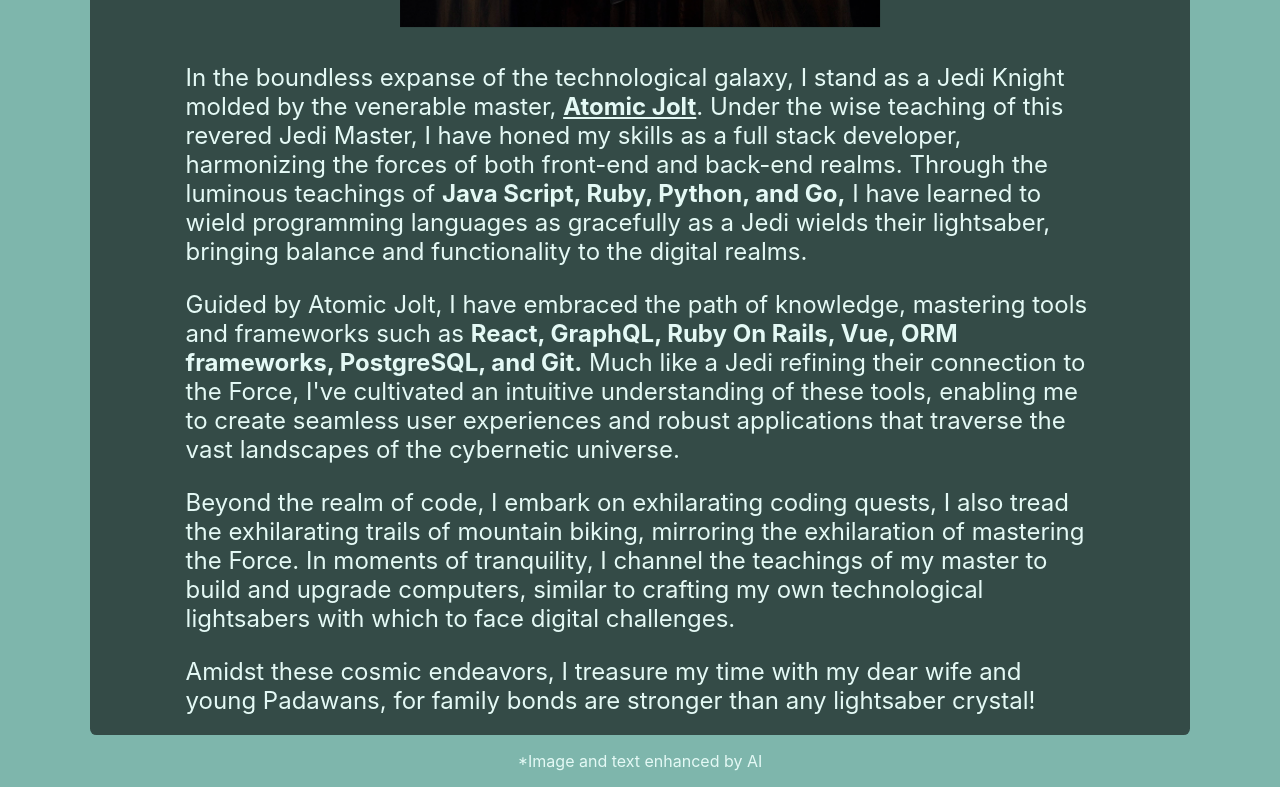
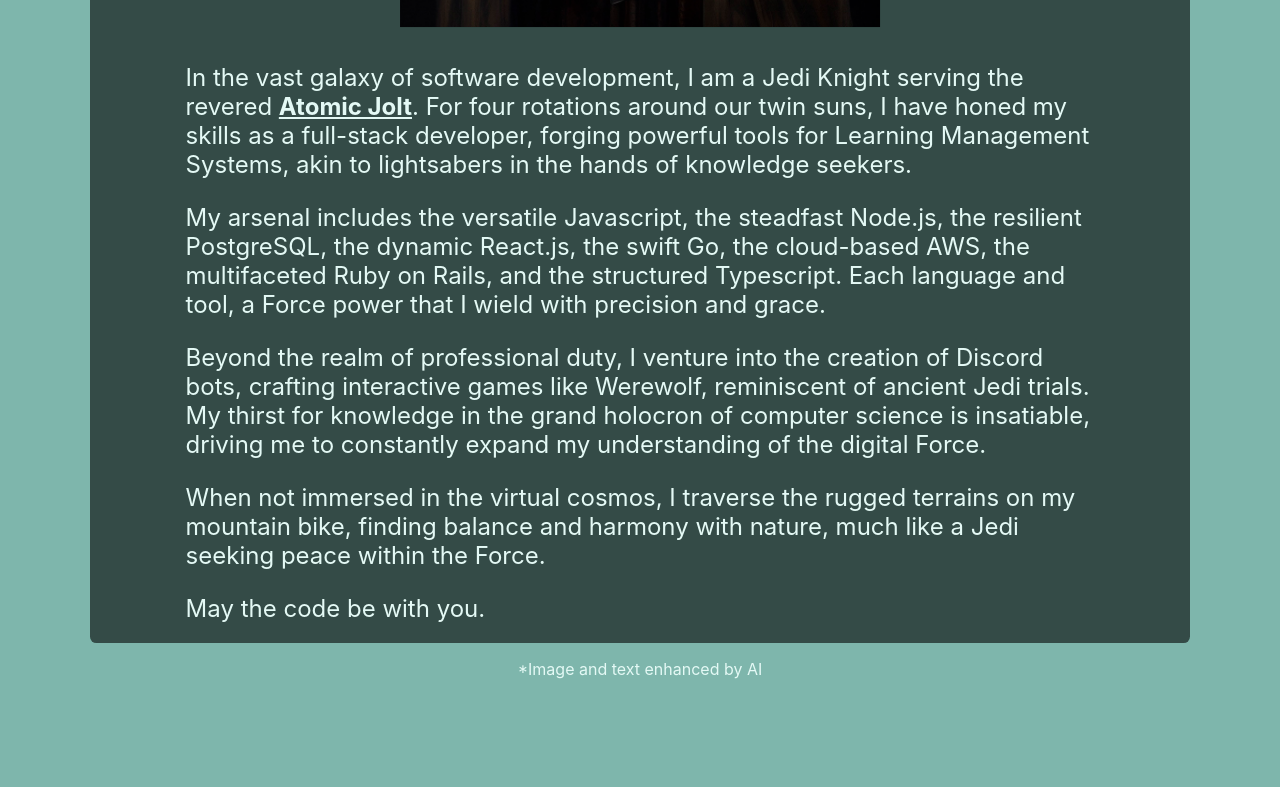
Before and after one commit to CarterFiggins/carterfiggins.github.io, a React (Create React App) app: page /#/about-me in a window 1280 px wide. Shown: the part 784-1571 px from the top of the page. After the commit the page ends 1479 px from the top, so only its background shows below. Built offline with nearby package versions, Linux system fonts and the light colour scheme.

Commit message:
redo about me page

```diff
--- a/src/component/AboutMe.js
+++ b/src/component/AboutMe.js
@@ -16,7 +16,7 @@ export default function AboutMe() {
     <div className="content-column">
       <div className="about-me-title">
         <h1 className="content-title">Carter Figgins</h1>
-        <p className="content-subtitle-sm">Hello, welcome to my website!</p>
+        <p className="content-subtitle-sm">Hello! Explore my story through various themes.</p>
       </div>
       <div className="world-buttons">
         <button
--- a/src/component/introductions/PokemonIntro.js
+++ b/src/component/introductions/PokemonIntro.js
@@ -3,16 +3,13 @@ export default function PokemonIntro() {
     <div className="content-body about-me-body">
       <div className="content-body__text fade-in-from-top">
         <p>
-          Greetings, fellow trainers! In the expansive realm of programming, I'm like a seasoned Pokémon Trainer, embarking on a thrilling journey with my trusty team of coding companions.
+          Hey there, fellow trainers! I've been on an epic journey as a full-stack developer at <b><a href="https://www.atomicjolt.com/" target="blank" className="link-in-text">Atomic Jolt</a></b> for four years, where I've been crafting tools for Learning Management Systems just like training Pokémon for battle. My coding team consists of powerful creatures like Javascript, Node.js, PostgreSQL, React.js, Go, AWS, Ruby on Rails, and Typescript, each with their own unique moves and strengths, ready to tackle any challenge that comes our way!
         </p>
         <p>
-          As a full-stack developer hailing from the esteemed grounds of <b><a href="https://www.atomicjolt.com/" target="blank" className="link-in-text">Atomic Jolt</a></b>, I harness the formidable powers of programming tools that mirror the abilities of Pokémon. With the agility of <b>JavaScript</b>, the adaptability of <b>Ruby</b>, the versatility of <b>Python</b>, and the precision of <b>Go</b>, I craft digital wonders that rival the strength of any battle-ready creature.
+          When I'm not mastering the digital battlefield, I love to train Discord bots to play games like Werewolf, giving them the skills they need to outwit and outplay. But my journey doesn't stop there - I'm always on the lookout for new knowledge and techniques in the vast world of computer science, just like discovering new Pokémon species in the tall grass.
         </p>
         <p>
-          My arsenal includes <b>React</b>, the electrifying force that sparks life into user interfaces, <b>GraphQL</b>, a psychic link connecting data realms, and the sturdy <b>Ruby On Rails</b>, a framework as reliable as a Charizard's wings. I also wield <b>Vue</b> like a shapeshifting Ditto, <b>ORM Frameworks</b> that streamline communication like a telepathic Alakazam, and <b>Git</b>, the guardian of version control.
-        </p>
-        <p>
-          Beyond the screen's glow, you'll find me conquering trails on my mountain bike, just as I conquer coding challenges, and bonding with my cherished family—my steadfast support team—completing the portrait of a well-rounded Trainer who embraces the art of balance.
+          And when I'm not immersed in the digital realm, you can find me out in the wild, tearing through rugged terrains on my trusty mountain bike, just like exploring new regions in search of rare Pokémon. So join me on this adventure, fellow trainers, as we catch 'em all and master the art of software development together!
         </p>
       </div>
       <div className="image-container fade-in">
--- a/src/component/introductions/StarWarsIntro.js
+++ b/src/component/introductions/StarWarsIntro.js
@@ -3,16 +3,19 @@ export default function StarWarsIntro() {
     <div className="content-body about-me-body">
       <div className="content-body__text fade-in-from-top">
         <p>
-          In the boundless expanse of the technological galaxy, I stand as a Jedi Knight molded by the venerable master, <b><a href="https://www.atomicjolt.com/" target="blank" className="link-in-text">Atomic Jolt</a></b>. Under the wise teaching of this revered Jedi Master, I have honed my skills as a full stack developer, harmonizing the forces of both front-end and back-end realms. Through the luminous teachings of <b>Java Script, Ruby, Python, and Go,</b> I have learned to wield programming languages as gracefully as a Jedi wields their lightsaber, bringing balance and functionality to the digital realms.
+          In the vast galaxy of software development, I am a Jedi Knight serving the revered <b><a href="https://www.atomicjolt.com/" target="blank" className="link-in-text">Atomic Jolt</a></b>. For four rotations around our twin suns, I have honed my skills as a full-stack developer, forging powerful tools for Learning Management Systems, akin to lightsabers in the hands of knowledge seekers.
         </p>
         <p>
-          Guided by Atomic Jolt, I have embraced the path of knowledge, mastering tools and frameworks such as <b>React, GraphQL, Ruby On Rails, Vue, ORM frameworks, PostgreSQL, and Git.</b> Much like a Jedi refining their connection to the Force, I've cultivated an intuitive understanding of these tools, enabling me to create seamless user experiences and robust applications that traverse the vast landscapes of the cybernetic universe.
+          My arsenal includes the versatile Javascript, the steadfast Node.js, the resilient PostgreSQL, the dynamic React.js, the swift Go, the cloud-based AWS, the multifaceted Ruby on Rails, and the structured Typescript. Each language and tool, a Force power that I wield with precision and grace.
         </p>
         <p>
-          Beyond the realm of code, I embark on exhilarating coding quests, I also tread the exhilarating trails of mountain biking, mirroring the exhilaration of mastering the Force. In moments of tranquility, I channel the teachings of my master to build and upgrade computers, similar to crafting my own technological lightsabers with which to face digital challenges.
+        Beyond the realm of professional duty, I venture into the creation of Discord bots, crafting interactive games like Werewolf, reminiscent of ancient Jedi trials. My thirst for knowledge in the grand holocron of computer science is insatiable, driving me to constantly expand my understanding of the digital Force.
         </p>
         <p>
-          Amidst these cosmic endeavors, I treasure my time with my dear wife and young Padawans, for family bonds are stronger than any lightsaber crystal!
+        When not immersed in the virtual cosmos, I traverse the rugged terrains on my mountain bike, finding balance and harmony with nature, much like a Jedi seeking peace within the Force.
+        </p>
+        <p>
+          May the code be with you.
         </p>
       </div>
       <div className="image-container fade-in">
--- a/src/component/introductions/WizardIntro.js
+++ b/src/component/introductions/WizardIntro.js
@@ -3,13 +3,16 @@ export default function WizardIntro() {
     <div className="content-body about-me-body">
       <div className="content-body__text fade-in-from-top">
         <p>
-          I am a seasoned wizard of the digital realm, casting spells of code and crafting enchanting software as a full stack developer at Hogwarts School of Witchcraft and Wizardry. My journey began as a student under the guidance of the respected <b><a href="https://www.atomicjolt.com/" target="blank" className="link-in-text">Atomic Jolt</a></b>, who also shares their wisdom as a professor at Hogwarts. With a wand fashioned from the essence of <b>JavaScript, Ruby, Python, and Go,</b> I channel the magic of programming languages to bring intricate incantations to life.
+          Greetings, fellow wizards and witches! I am a digital spellcaster at the esteemed <b><a href="https://www.atomicjolt.com/" target="blank" className="link-in-text">Atomic Jolt</a></b>, where for four magical years, I have practiced the arcane arts of full-stack development. My enchanted tools and charms bring forth wondrous Learning Management Systems, empowering the pursuit of knowledge across our enchanted realm.
         </p>
         <p>
-          Just as a wizard chooses their spells, I wield the potent tools and frameworks of the trade. <b>React and GraphQL</b> flow through my veins like the very essence of a patronus, while <b>Ruby On Rails and Vue</b> dance to the rhythm of my incantations. The mystical <b>ORM frameworks and PostgreSQL</b> are like the whispers of enchanted creatures guiding me through the intricacies of the digital labyrinth, and <b>Git</b>, a spell of version control, ensures my creations remain unblemished by the sands of time.
+          Within my grimoire of programming spells, you'll find the incantations of Javascript, the reliable Node.js, the sturdy PostgreSQL, the ever-changing React.js, the swift Go, the cloud-bound AWS, the multifaceted Ruby on Rails, and the structured Typescript. Each spell, a testament to my wizarding prowess, conjures solutions to the most intricate of digital challenges.
         </p>
         <p>
-          When not immersed in the art of coding, I find solace in the physical world, be it soaring through the digital skies or embarking on daring mountain biking quests. Alongside my cherished wife and magical children, I revel in moments of respite, weaving the threads of family into the rich tapestry of my life. Just as a wizard balances their studies with leisure, I merge the realms of technology and family, forever enchanted by the journey.
+          In my leisure, I conjure mystical Discord bots that host games like Werewolf, captivating minds and spirits alike, much like the enchanting games of wizard chess. My quest for knowledge in the vast and mystical field of computer science is unending, driving me to continually expand my magical repertoire.
+        </p>
+        <p>
+          When not weaving spells, I embark on exhilarating broomstick adventures, navigating rugged terrains much like a Muggle on a mountain bike. This thrilling pursuit allows me to find balance and harmony in the great outdoors.
         </p>
       </div>
       <div className="image-container fade-in">
```
Also changed, not shown: public/images/mute.png (deleted).
